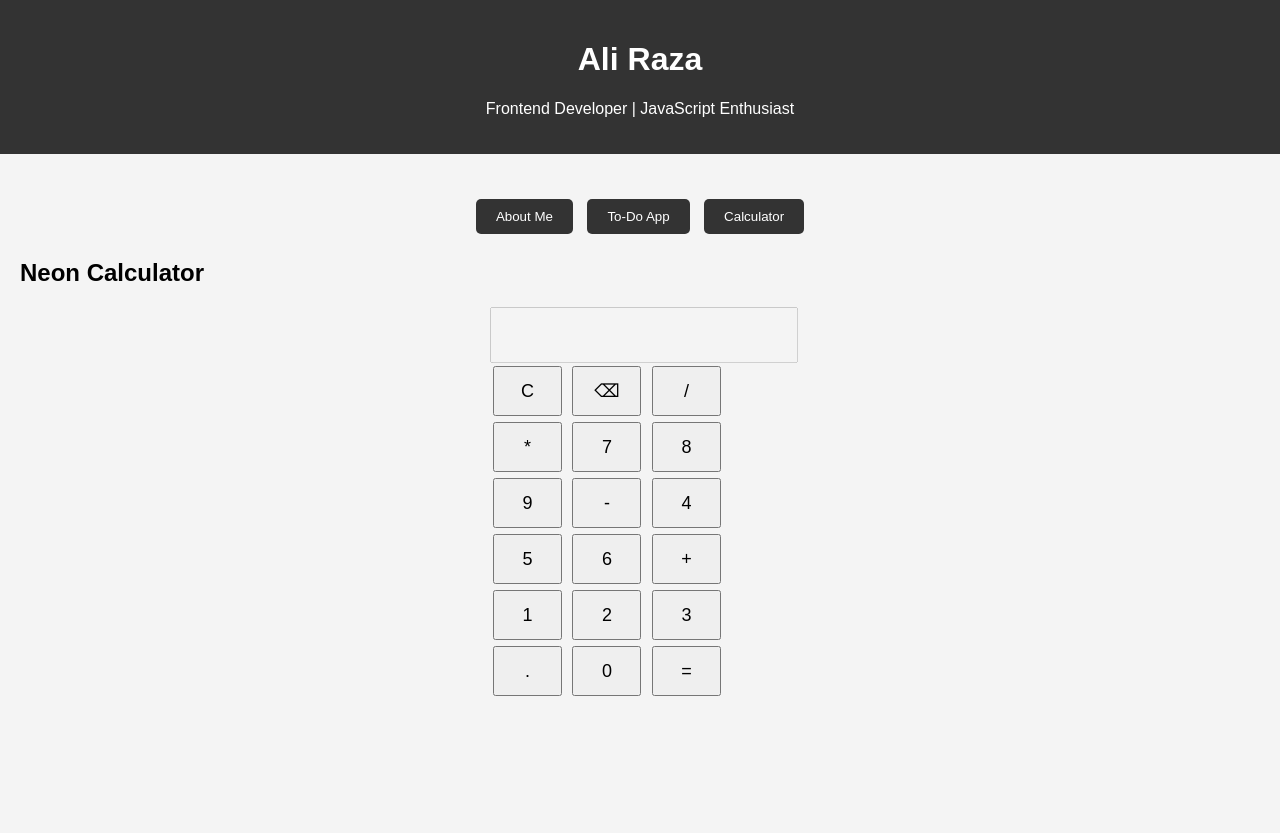
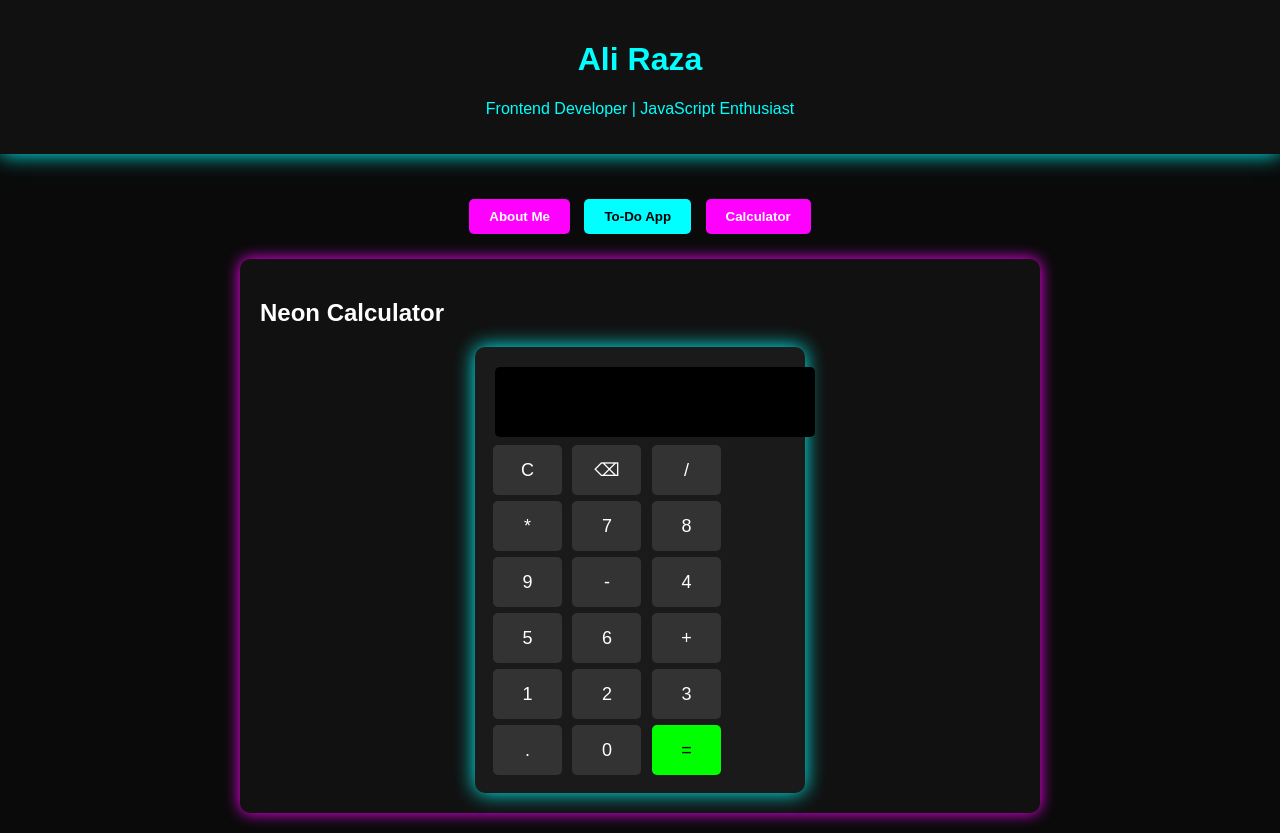
Before and after one commit to aliraza-dev-js/Portofolio, a plain HTML site: page index.html in a window 1280 px wide. Both pictures are taken after a click on the button "Calculator". Before the commit the page ends 800 px from the top, so only its background shows below. Drawn offline with Linux system fonts and the light colour scheme.

Commit message:
Update index.html

```diff
--- a/index.html
+++ b/index.html
@@ -3,22 +3,26 @@
 <head>
 <meta charset="UTF-8">
 <meta name="viewport" content="width=device-width, initial-scale=1.0">
-<title>Portfolio</title>
+<title>Ali Raza Portfolio</title>
 <style>
 body {
   font-family: Arial, sans-serif;
   margin: 0;
   padding: 0;
-  background: #f4f4f4;
+  background: #0a0a0a;
+  color: #fff;
 }
 header {
-  background: #333;
-  color: #fff;
+  background: #111;
+  color: #0ff;
   padding: 20px;
   text-align: center;
+  box-shadow: 0 0 20px #0ff;
 }
 .container {
   padding: 20px;
+  max-width: 800px;
+  margin: auto;
 }
 nav {
   text-align: center;
@@ -28,35 +32,63 @@ nav button {
   margin: 5px;
   padding: 10px 20px;
   border: none;
-  background: #333;
+  background: #ff00ff;
   color: #fff;
   cursor: pointer;
   border-radius: 5px;
+  font-weight: bold;
 }
-nav button:hover {
-  background: #555;
+nav button:nth-child(2) {
+  background: #00ffff;
+  color: #000;
 }
 .section {
   display: none;
+  padding: 20px;
+  background: #111;
+  border-radius: 10px;
+  box-shadow: 0 0 15px #ff00ff;
+  margin-top: 20px;
 }
 .section.active {
   display: block;
 }
+input, button {
+  padding: 10px;
+  margin: 5px;
+  border-radius: 5px;
+  border: none;
+}
+#todo-input, #dict-input {
+  width: 70%;
+}
 .calculator {
   max-width: 300px;
   margin: auto;
+  background: #1a1a1a;
+  padding: 15px;
+  border-radius: 10px;
+  box-shadow: 0 0 20px #00ffff;
 }
 .calculator input {
   width: 100%;
   height: 50px;
   text-align: right;
   font-size: 24px;
+  background: #000;
+  color: #0ff;
 }
 .calculator button {
   width: 23%;
   height: 50px;
   margin: 1%;
   font-size: 18px;
+  background: #333;
+  color: #fff;
+}
+.calculator button.equal {
+  background: #00ff00;
+  color: #000;
 }
 </style>
 </head>
@@ -75,7 +107,7 @@ nav button:hover {
 
   <section id="about" class="section active">
     <h2>About Me</h2>
-    <p style="text-align:center;">Passionate frontend developer learning JavaScript and building cool projects. I create interactive web apps.</p>
+    <p style="text-align:center;">Passionate frontend developer learning JavaScript and building cool projects.</p>
   </section>
 
   <section id="todo" class="section">
@@ -85,7 +117,7 @@ nav button:hover {
       <button id="add-btn">Add</button>
       <ul id="todo-list"></ul>
 
-      <hr>
+      <hr style="margin:20px 0;">
 
       <h3>Dictionary</h3>
       <input type="text" id="dict-input" placeholder="Word likho meaning ke liye">
```
